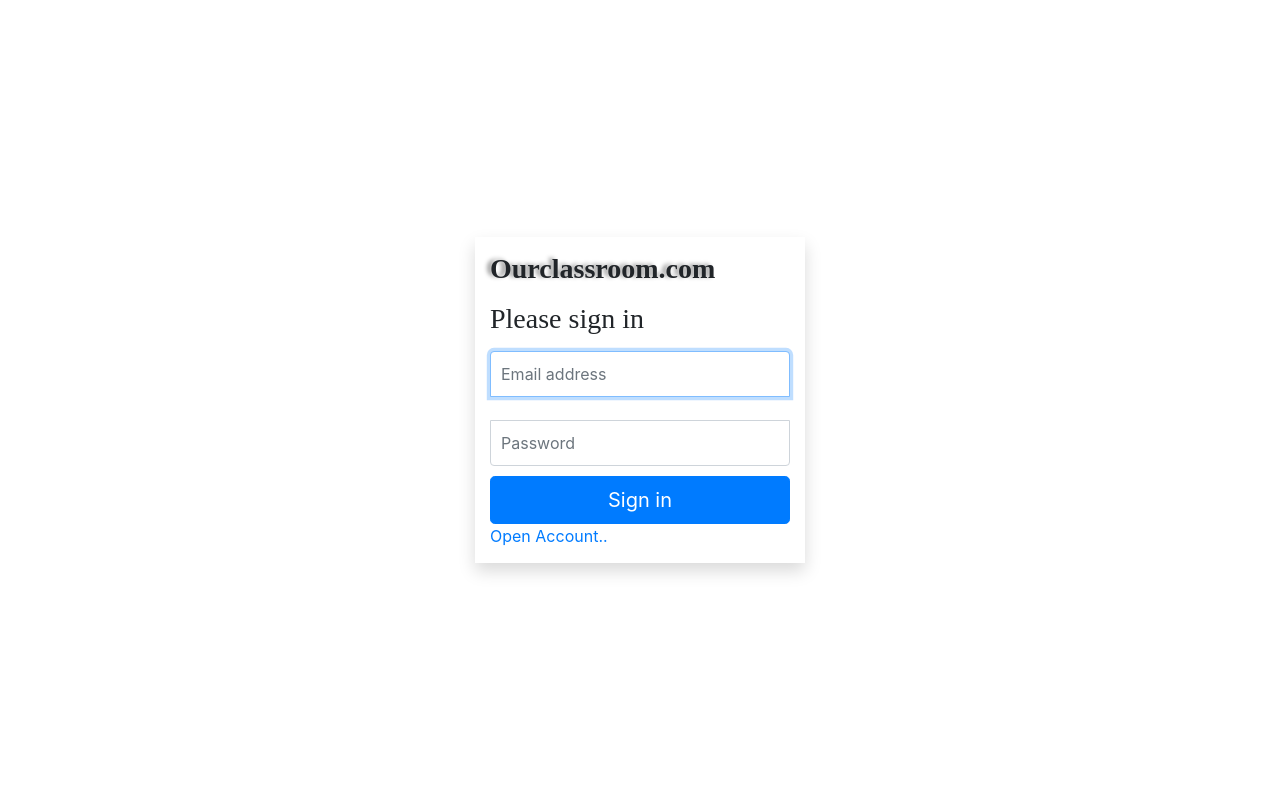
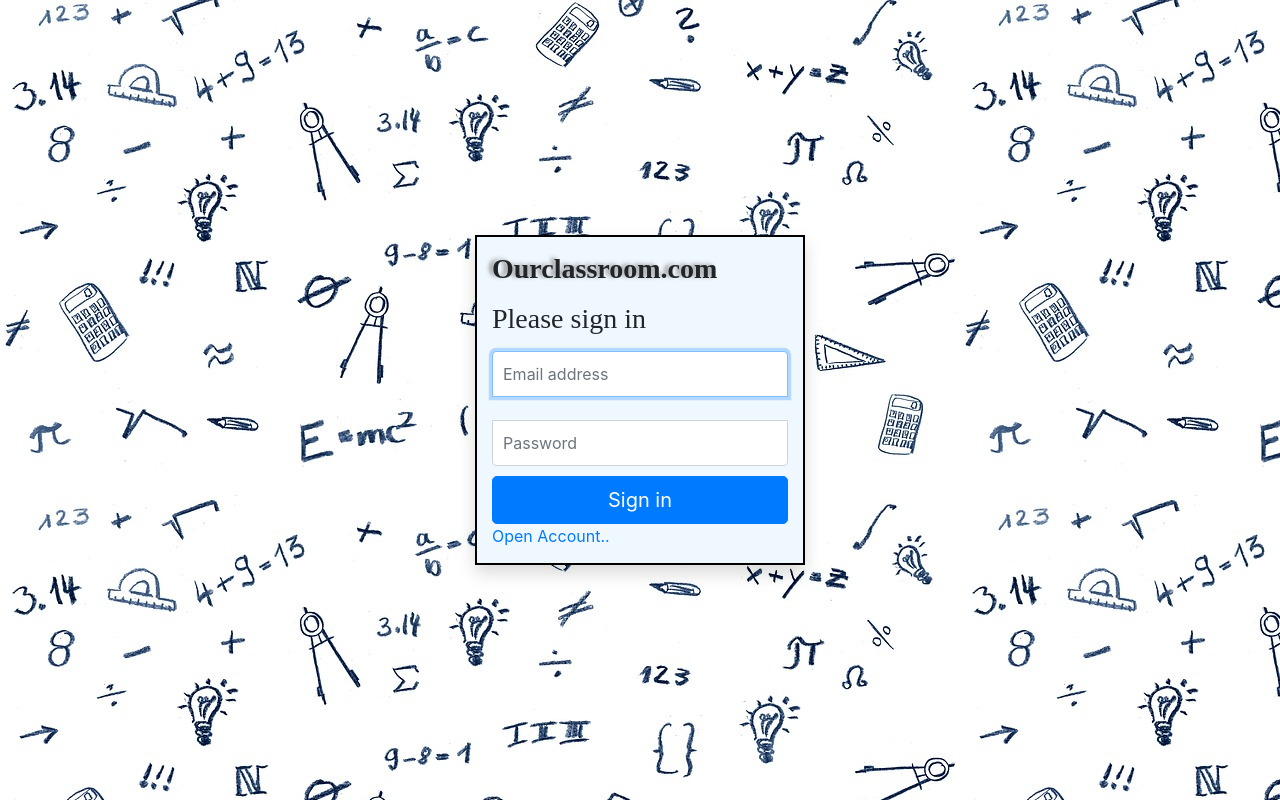
Before and after one commit to atul15x/Ourclassroom_Project, a PHP site: page / in a window 1280 px wide. Run offline with PHP 8.4, Linux system fonts and the light colour scheme; some web fonts are replaced.

Commit message:
Set Background index.html

```diff
--- a/css/signsignin.css
+++ b/css/signsignin.css
@@ -1,6 +1,7 @@
 html,
 body {
   height: 100%;
+
 }
 
 body {
@@ -10,7 +11,8 @@
   align-items: center;
   padding-top: 40px;
   padding-bottom: 40px;
-  background-color: #f5f5f5;
+  background-image: url("../img/Bg.jpg");
+  /* background-color: #f5f5f5; */
 }
 
 .form-signin {
--- a/index.html
+++ b/index.html
@@ -15,7 +15,7 @@
 <body>
 
 
-		<form class="form-signin shadow" action="login_validation.php" method="POST">
+		<form class="form-signin shadow" action="login_validation.php" method="POST" style="background: aliceblue;border: 2px solid black;">
 		  <h1 class="h3 mb-3 font-weight-bold" style="font-family: 'Lobster', cursive;text-shadow: -4px -1px 4px rgba(150, 150, 150, 1);" >Ourclassroom.com</h1>
 		  <h1 class="h3 mb-3 font-weight-normal fonts">Please sign in</h1>
 		  <label for="inputEmail" class="sr-only">Email address</label>
```
Also changed, not shown: img/Bg.jpg (added), img/wallpaper.jpg (added).
